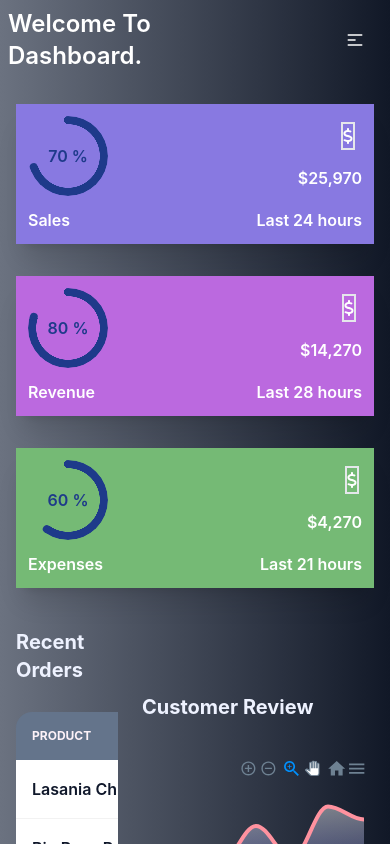
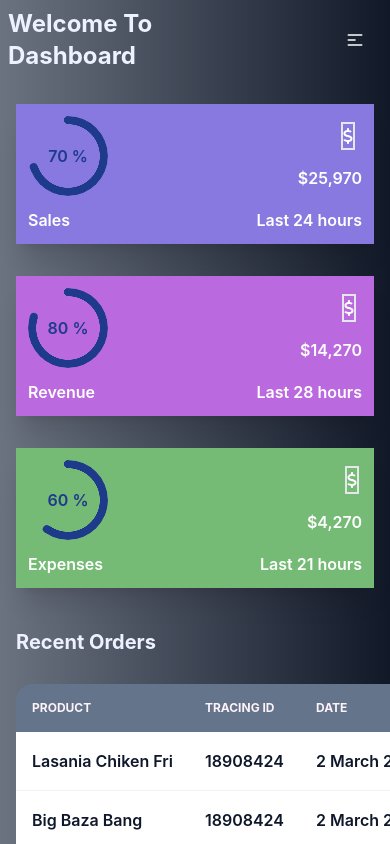
Before and after one commit to Anikroy7/dreadnought-dashboard, a React (Create React App) app: page / in a window 390 px wide. Built offline with nearby package versions, Linux system fonts and the light colour scheme.

Commit message:
make responsive

```diff
--- a/src/Componets/Dashboard/Header.js
+++ b/src/Componets/Dashboard/Header.js
@@ -4,7 +4,7 @@ const Header = () => {
     return (
         <div class="navbar text-white lg:px-10">
 
-            <h3 class="normal-case text-2xl font-semibold">Welcome To Dashboard.</h3>
+            <h3 class="normal-case text-2xl text-indigo-50 font-bold">Welcome To Dashboard</h3>
 
 
 
--- a/src/Componets/OrdersTable/OrdersTable.js
+++ b/src/Componets/OrdersTable/OrdersTable.js
@@ -16,15 +16,15 @@ const OrdersTable = () => {
     ];
 
     return (
-        <section className='flex flex-initial items-center px-4 mt-10'>
-            <div class="overflow-x-auto">
+        <section className='flex flex-wrap flex-initial items-center px-4 mt-10'>
+            <div>
                 <h3 className='text-xl font-bold mb-7 text-indigo-50'>
                     Recent Orders
                 </h3>
-                <table class="table">
+                <table class="table ">
                     <thead>
                         <tr>
-                            <th className=' bg-slate-500 text-pink-50'>Product</th>
+                            <th className=' bg-slate-500 text-pink-50 '>Product</th>
                             <th className=' bg-slate-500 text-pink-50'>Tracing Id</th>
                             <th className=' bg-slate-500 text-pink-50'>Date</th>
                             <th className=' bg-slate-500 text-pink-50'>Status</th>
--- a/src/index.css
+++ b/src/index.css
@@ -10,6 +10,7 @@ body {
 @tailwind base;
 @tailwind components;
 @tailwind utilities;
+@tailwind screens;
 
 code {
   font-family: source-code-pro, Menlo, Monaco, Consolas, 'Courier New',
```
